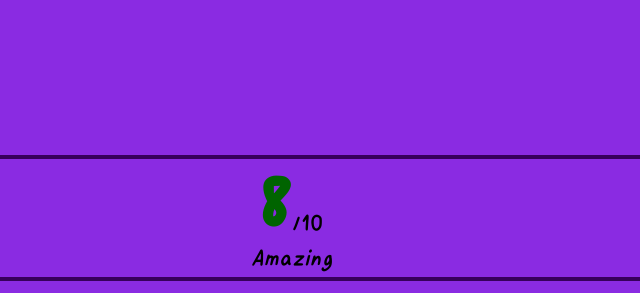
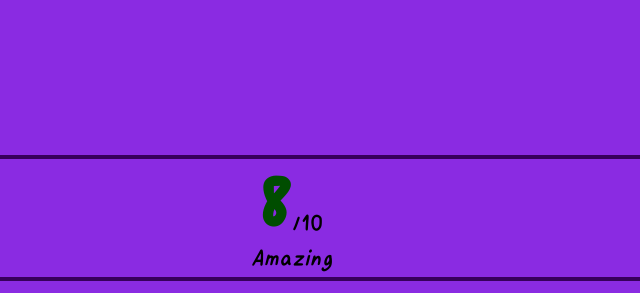
Before and after one commit to m-humma/irrelevantreviews.neocities.org, a plain HTML site: page public/reviews/2026/locoroco.html in a window 1280 px wide. Shown: the part 1086-1379 px from the top of the page, 349-989 px from the left. Drawn offline with Linux system fonts and the light colour scheme.

Commit message:
Darkened .amazing color for better readability

```diff
--- a/public/style.css
+++ b/public/style.css
@@ -526,7 +526,7 @@ summary:hover{
   color: chartreuse !important; /* Good */
 }
 .amazing{
-  color: darkgreen !important; /* Amazing */
+  color: rgb(0, 77, 0) !important; /* Amazing */
 }
 .perfect{
   color: blue !important; /* Perfect */
```
